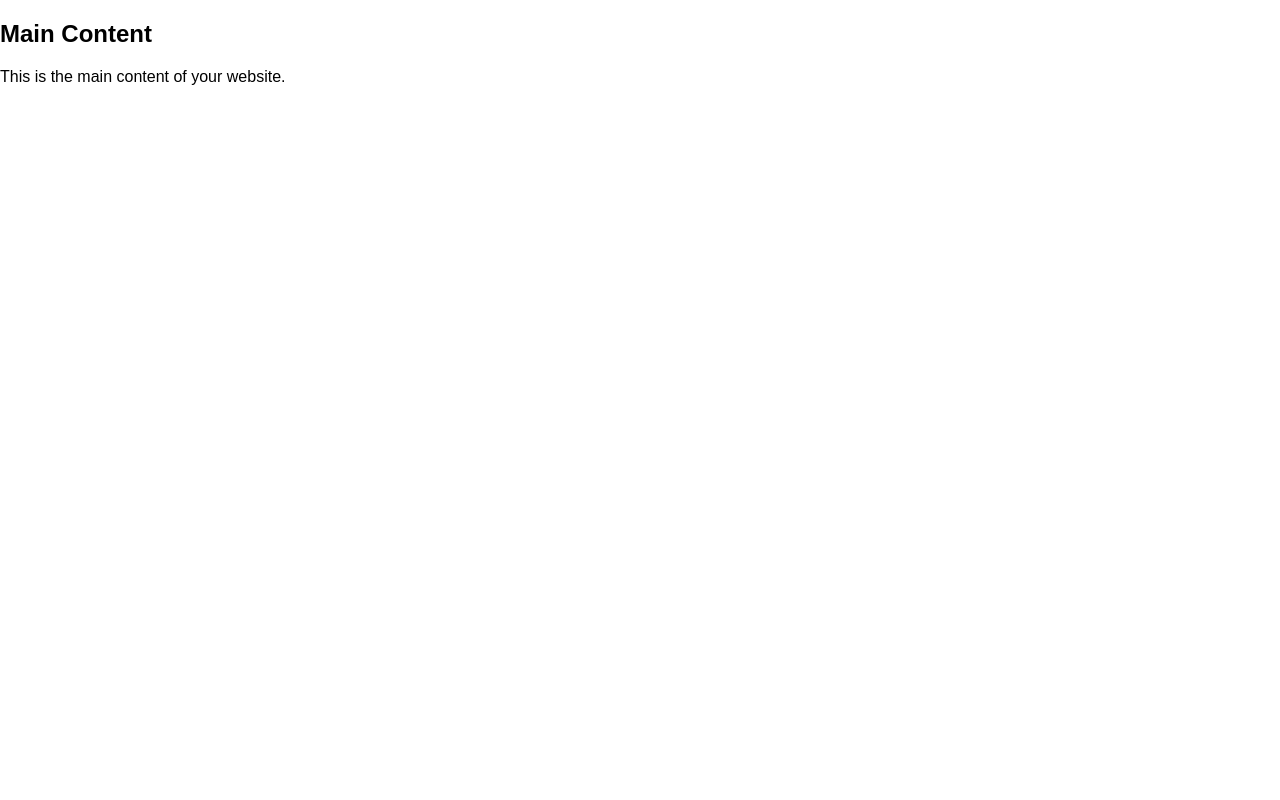
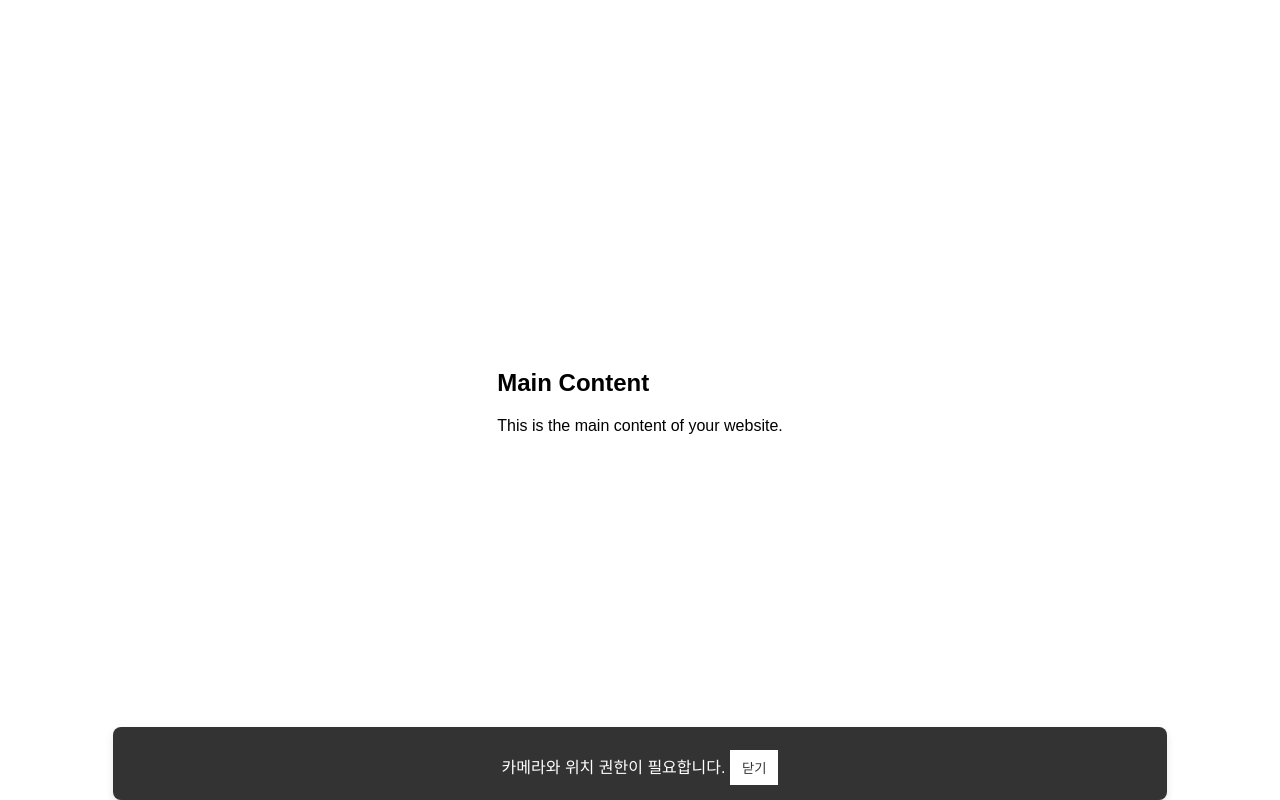
Before and after one commit to softeerbootcamp-3rd/Atcha-FE, a plain HTML site: page index.html in a window 1280 px wide. Drawn offline with Linux system fonts and the light colour scheme.

Commit message:
🎉[FEAT] : 스낵바 구현

```diff
--- a/index.html
+++ b/index.html
@@ -18,6 +18,10 @@
         <!-- website content -->
         <h2>Main Content</h2>
         <p>This is the main content of your website.</p>
+        <div class="snackbar" id="permissionSnackbar">
+            <span>카메라와 위치 권한이 필요합니다.</span>
+            <button id="closeSnackbarBtn">닫기</button>
+        </div>
     </div>
     <script src="script.js"></script>
 </body>
--- a/script.js
+++ b/script.js
@@ -7,3 +7,11 @@ setTimeout(function () {
         document.getElementById('main-content').style.display = 'block';
     }, 1000);
 }, 3000);
+
+window.addEventListener('load', function() {
+    document.getElementById('permissionSnackbar').style.display = 'block';
+});
+
+document.getElementById('closeSnackbarBtn').addEventListener('click', function() {
+    document.getElementById('permissionSnackbar').style.display = 'none';
+});
--- a/style.css
+++ b/style.css
@@ -1,6 +1,11 @@
 body {
+    font-family: 'Arial', sans-serif;
     margin: 0;
-    font-family: 'Arial', sans-serif;
+    display: flex;
+    flex-direction: column;
+    align-items: center;
+    justify-content: center;
+    height: 100vh;
 }
 
 .splash-container {
@@ -29,3 +34,28 @@ body {
 .splash-container.hide {
     opacity: 0;
 }
+
+.snackbar {
+    display: none;
+    background-color: #333;
+    color: #fff;
+    text-align: center;
+    padding: 15px;
+    position: fixed;
+    bottom: 0;
+    left: 50%;
+    transform: translateX(-50%);
+    width: 80%;
+    border-radius: 8px;
+    box-shadow: 0 4px 8px rgba(0, 0, 0, 0.1);
+    z-index: 1;
+}
+
+.snackbar button {
+    background-color: #fff;
+    color: #333;
+    border: none;
+    padding: 8px 12px;
+    margin-top: 8px;
+    cursor: pointer;
+}
```
